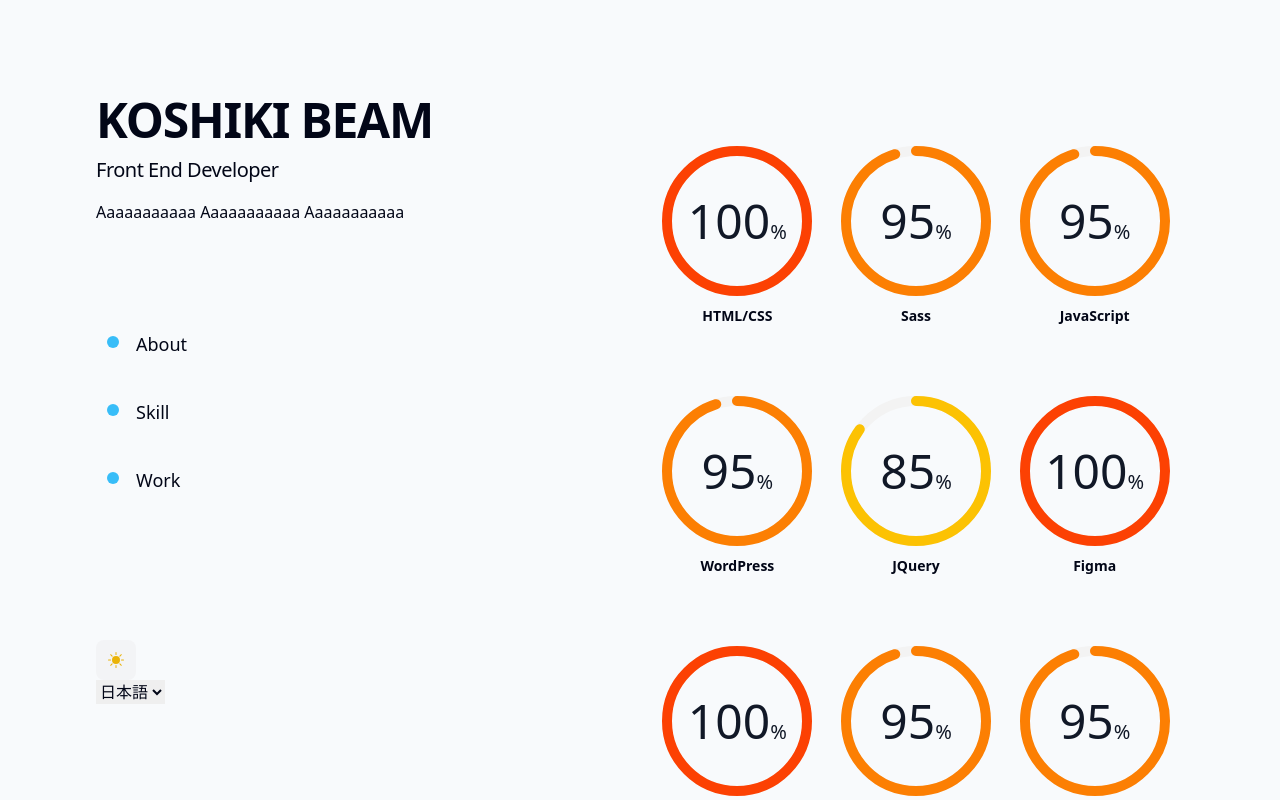
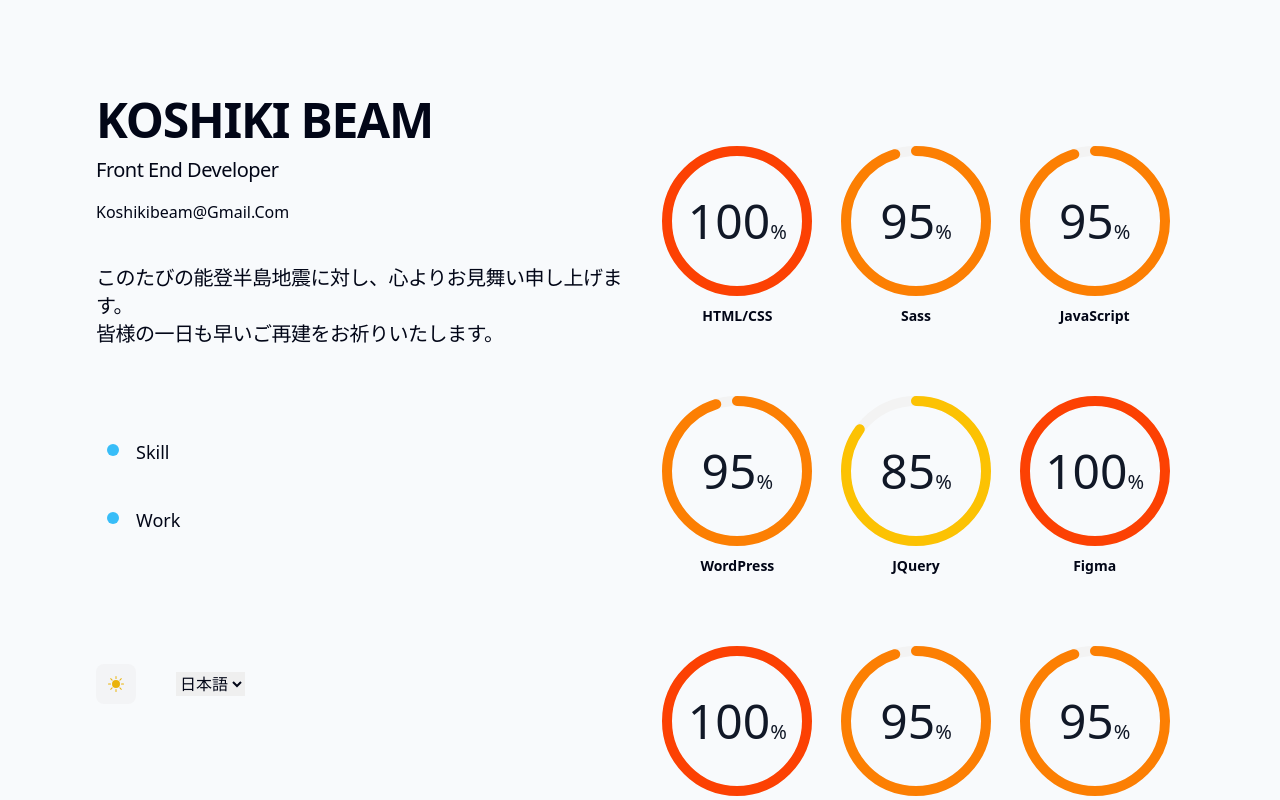
Before and after one commit to KOSHIKIBEAM/portfolio_2023_01_24, a React (Vite) app: page / in a window 1280 px wide. Shown: the top 800 px of the page. Built offline with nearby package versions, Linux system fonts and the light colour scheme.

Commit message:
🎨 HeaderSection 文字入れ替え

```diff
--- a/src/components/Header.jsx
+++ b/src/components/Header.jsx
@@ -12,20 +12,22 @@
           front end developer
         </h2>
         <p className="mt-4 max-w-xs leading-normal">
-          aaaaaaaaaaa aaaaaaaaaaa aaaaaaaaaaa
+          <a
+            href="mailto:koshikibeam@gmail.com"
+            target="_blank"
+            rel="noreferrer noopener"
+          >
+            koshikibeam@gmail.com
+          </a>
         </p>
+        <h3 className="mt-10 text-lg font-medium tracking-tight sm:text-xl">
+          このたびの能登半島地震に対し、心よりお見舞い申し上げます。
+          <br />
+          皆様の一日も早いご再建をお祈りいたします。
+        </h3>
       </div>
       <nav className="nav hidden lg:block">
         <ul>
-          <li className="pb-14 pl-10">
-            <a href="#about">
-              <span class="relative flex h-3 w-3">
-                <span class="animate-bound absolute top-1/2 left-[-1.8rem] inline-flex h-full w-full rounded-full bg-sky-400 opacity-100"></span>
-                <span className="text-lg">about</span>
-                <span class="relative inline-flex rounded-full h-3 w-3 bg-sky-500"></span>
-              </span>
-            </a>
-          </li>
           <li className="pb-14 pl-10">
             <a href="#skill">
               <span class="relative flex h-3 w-3">
@@ -46,9 +48,9 @@
           </li>
         </ul>
       </nav>
-      <div className="flex flex-col items-start">
+      <div className="flex flex-row items-center">
         <Toggle />
-        <select name="language">
+        <select name="language" className="ml-10">
           <option value="japanese">日本語</option>
           <option value="english">英語</option>
         </select>
```
